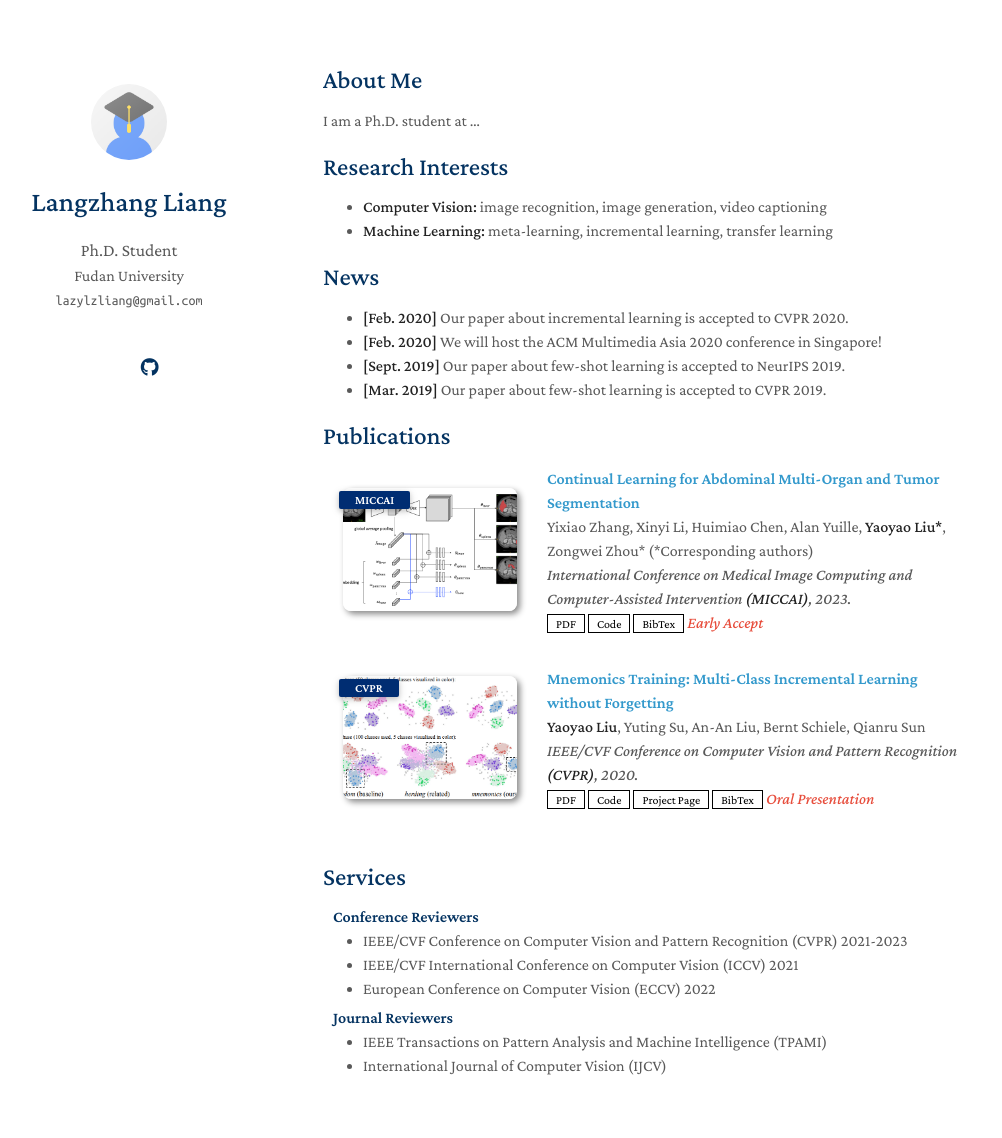
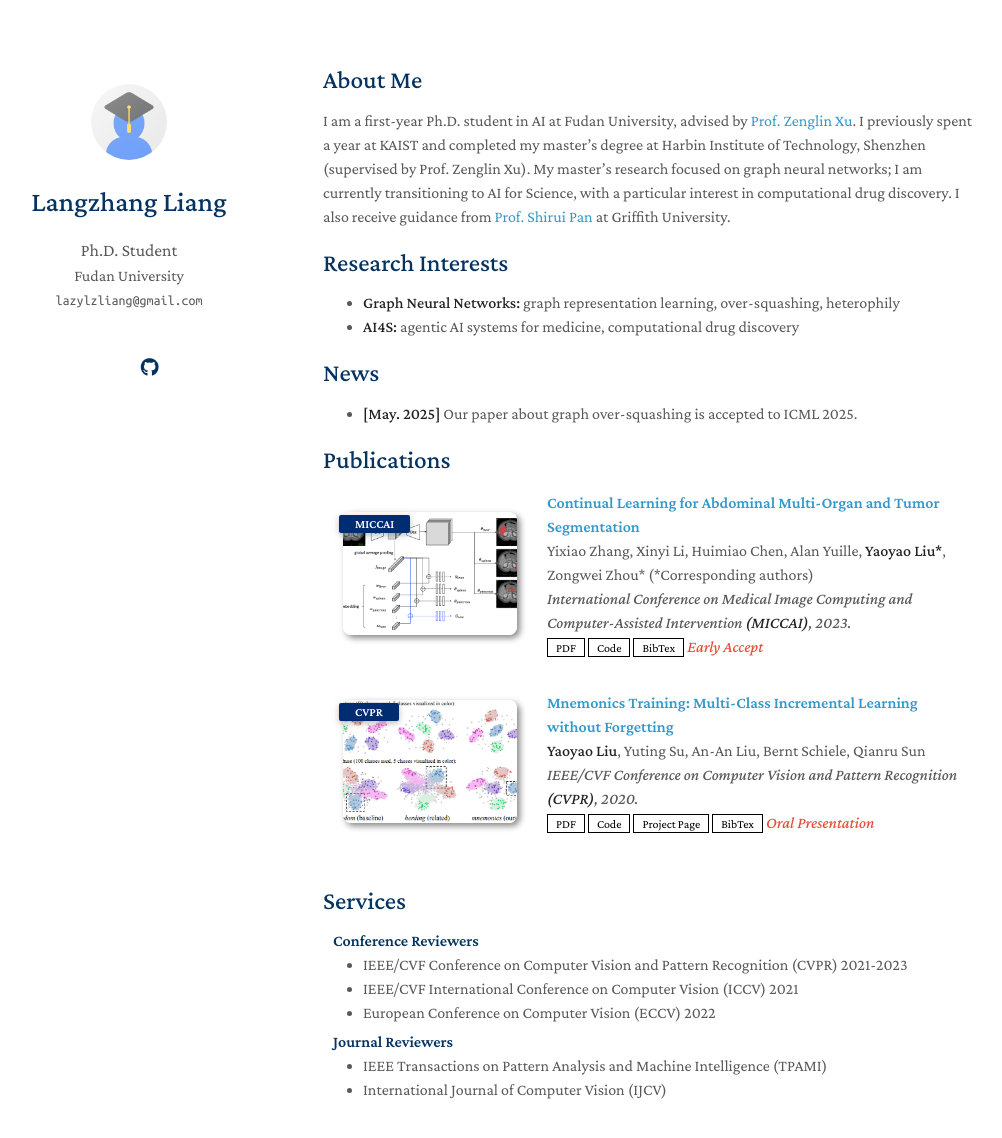
Before and after one commit to Jinx-byebye/Jinx-byebye.github.io, a Jekyll site: the page built from index.md, in a window 1280 px wide and 1196 px high. Shown: the top 1138 px of the window, without its empty margins (147-1149 px from the left). Built offline with Jekyll 4.4.1, drawn with Linux system fonts in a browser that asks for light colours; a style sheet for code colours, icons or effects is not loaded; our own code applies the rules of GitHub Pages for plain Markdown files.

Commit message:
Update index.md

```diff
--- a/index.md
+++ b/index.md
@@ -4,19 +4,16 @@ layout: homepage
 
 ## About Me
 
-I am a Ph.D. student at ...
+I am a first-year Ph.D. student in AI at Fudan University, advised by [Prof. Zenglin Xu](https://scholar.google.com/citations?user=gF0H9nEAAAAJ). I previously spent a year at KAIST and completed my master’s degree at Harbin Institute of Technology, Shenzhen (supervised by Prof. Zenglin Xu). My master’s research focused on graph neural networks; I am currently transitioning to AI for Science, with a particular interest in computational drug discovery. I also receive guidance from [Prof. Shirui Pan](https://trust-agi.github.io/author/shirui-pan/) at Griffith University.
 
 ## Research Interests
 
-- **Computer Vision:** image recognition, image generation, video captioning
-- **Machine Learning:** meta-learning, incremental learning, transfer learning
+- **Graph Neural Networks:** graph representation learning, over-squashing, heterophily
+- **AI4S:** agentic AI systems for medicine, computational drug discovery
 
 ## News
 
-- **[Feb. 2020]** Our paper about incremental learning is accepted to CVPR 2020.
-- **[Feb. 2020]** We will host the ACM Multimedia Asia 2020 conference in Singapore!
-- **[Sept. 2019]** Our paper about few-shot learning is accepted to NeurIPS 2019.
-- **[Mar. 2019]** Our paper about few-shot learning is accepted to CVPR 2019.
+- **[May. 2025]** Our paper about graph over-squashing is accepted to ICML 2025.
 
 {% include_relative _includes/publications.md %}
 
```
